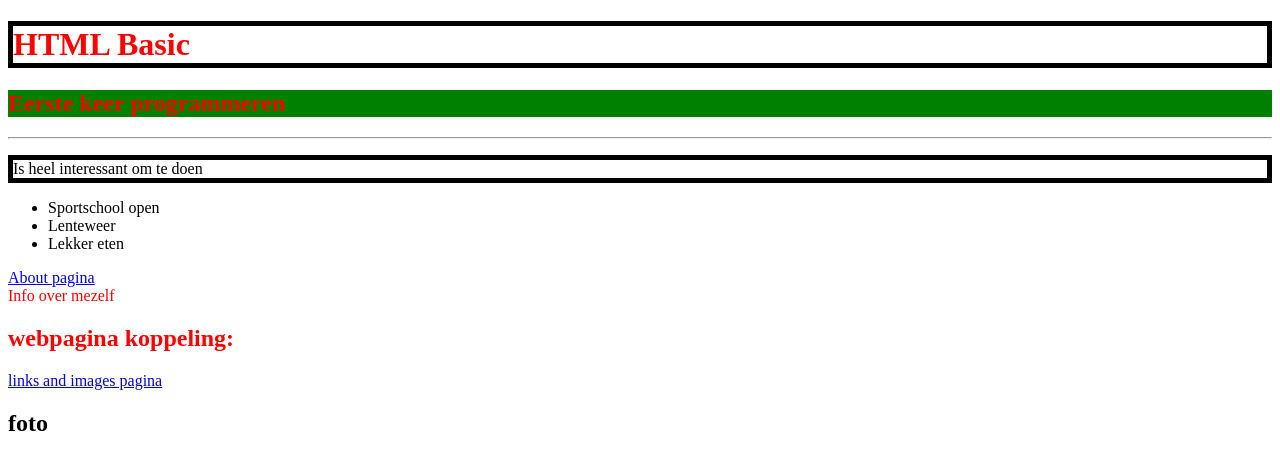
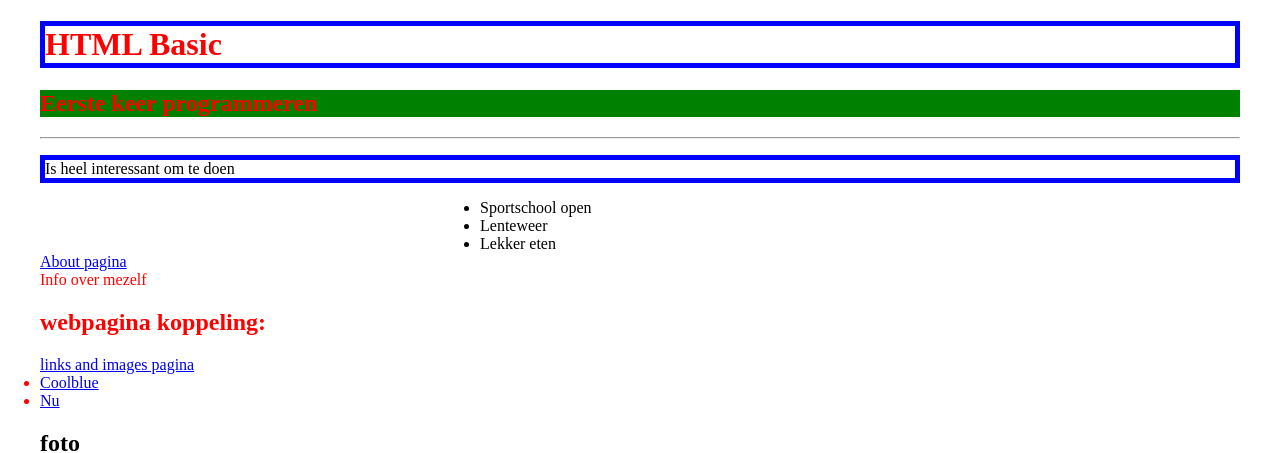
Before and after one commit to LAvDriel/CSS-Basics-Opdracht, a plain HTML site: page index.html in a window 1280 px wide. Shown: the top 453 px of the page. Drawn offline with Linux system fonts and the light colour scheme.

Commit message:
Add files via upload

```diff
--- a/index.html
+++ b/index.html
@@ -1,12 +1,11 @@
 <!DOCTYPE html>
 <html>
 <header>
-
-    <head>
+        <head>
         <!-- hier zet je de code in de head tags -->
-        <title> HTML Basics Debuut </title>
+        <title>HTML Basics Debuut</title>
     </head>
-
+</header>
 
 <body>
                <link rel="stylesheet" type="text/css" href="style.css">
@@ -14,7 +13,7 @@
         <h2 id="green-background"> Eerste keer programmeren
         </h2>
         <hr>
-            </header>
+
 
         <main>
         <p class="black-border">Is heel interessant om te doen</p>
@@ -34,7 +33,12 @@
     <nav>
         <h1>webpagina koppeling:</h1>
         <a href="index links and images.html">links and images pagina</a>
+        <ul class="nav">
+            <li> <a href="www.coolblue.nl">Coolblue</a></li>
+            <li> <a href="www.nu.nl">Nu</a></li>
+        </ul>
     </nav>
+
     <footer>
         <h2>foto</h2>
         <img height="100" src="Pasfoto.png">
--- a/style.css
+++ b/style.css
@@ -2,17 +2,33 @@ body {
     color: red;
     }
 .black-border{
-    border: 5px solid black;
+    border: 5px solid blue;
 }
 #green-background {
     background-color: green;
 }
 main {
     color: black;
-}
+    }
 footer{
     color: black;
 }
 #blauw maken {
     color: blue;
 }
+body {
+    margin: 5px 20px;
+    padding: 0px 20px;
+}
+ul {
+    margin: 0 auto;
+    width: 30%;
+}
+nav {
+    list-style-position: horizontal;
+    margin: 0px;
+    padding: 0px;
+}
+.nav {
+    display: inline;
+}
```
